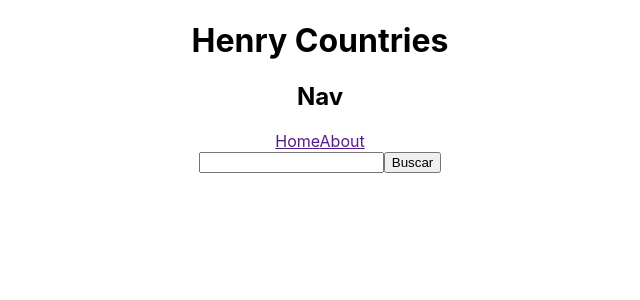
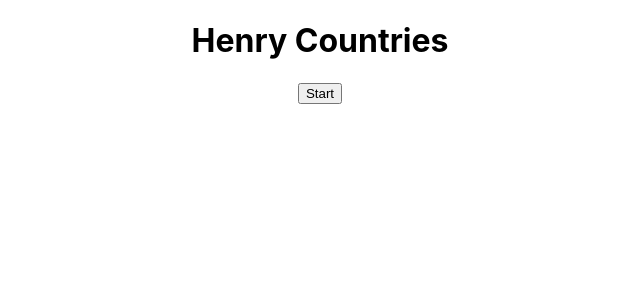
Before and after one commit to ricmonmol/countries_henry, a React (Create React App) app in the folder client/: page / in a window 1280 px wide. Shown: the top 300 px of the page, without its empty margins (320-960 px from the left). Built offline with nearby package versions, Linux system fonts and the light colour scheme.

Commit message:
HomeButton

```diff
--- a/client/package.json
+++ b/client/package.json
@@ -6,10 +6,11 @@
     "@testing-library/jest-dom": "^5.11.10",
     "@testing-library/react": "^11.2.6",
     "@testing-library/user-event": "^13.1.1",
+    "axios": "^1.3.6",
     "react": "^17.0.2",
     "react-dom": "^17.0.2",
     "react-redux": "^7.2.9",
-    "react-router-dom": "^5.3.4",
+    "react-router-dom": "^6.10.0",
     "react-scripts": "4.0.3",
     "redux": "^4.0.5",
     "redux-thunk": "^2.3.0",
--- a/client/src/App.js
+++ b/client/src/App.js
@@ -1,19 +1,21 @@
 import "./App.css";
-import { BrowserRouter, Switch, Route } from "react-router-dom";
+import { BrowserRouter, Routes, useLocation, Route } from "react-router-dom";
 import Nav from "../src/Nav/Nav.jsx";
+import HomeButton from "./HomeButton/HomeButton";
 
 function App() {
+  const location = useLocation();
+
   return (
-    <BrowserRouter>
-      <div className="App">
-        <h1>Henry Countries</h1>
-        <Nav />
-        <Switch>
-          {/*<Route exact path="/countries" />
+    <div className="App">
+      <h1>Henry Countries</h1>
+      {location.pathname !== "/" && <Nav />}
+      <Routes>
+        <Route exact path="/" element={<HomeButton />}></Route>
+        {/*<Route exact path="/countries" />
           <Route exact path="/countries/:id" />*/}
-        </Switch>
-      </div>
-    </BrowserRouter>
+      </Routes>
+    </div>
   );
 }
 
--- /dev/null
+++ b/client/src/HomeButton/HomeButton.jsx
@@ -0,0 +1,16 @@
+import { useNavigate } from 'react-router-dom'
+
+function HomeButton(){
+	const navigate = useNavigate()
+
+	function handleHomeClick() {
+		navigate('/home')
+	}
+	return(
+		<button onClick={handleHomeClick}>
+			Start
+		</button>
+	)
+}
+
+export default HomeButton
--- a/client/src/Redux/reducer.js
+++ b/client/src/Redux/reducer.js
@@ -81,3 +81,5 @@ export function rootReducer(state = initialState, action) {
       return state;
   }
 }
+
+export default rootReducer;
--- a/client/src/index.js
+++ b/client/src/index.js
@@ -1,14 +1,21 @@
-import React from 'react';
-import ReactDOM from 'react-dom';
-import './index.css';
-import App from './App';
-import reportWebVitals from './reportWebVitals';
+import React from "react";
+import ReactDOM from "react-dom";
+import "./index.css";
+import App from "./App";
+import reportWebVitals from "./reportWebVitals";
+import { Provider } from "react-redux";
+import store from "./Redux/store";
+import { BrowserRouter } from "react-router-dom";
 
 ReactDOM.render(
   <React.StrictMode>
-    <App />
+    <Provider store={store}>
+      <BrowserRouter>
+        <App />
+      </BrowserRouter>
+    </Provider>
   </React.StrictMode>,
-  document.getElementById('root')
+  document.getElementById("root")
 );
 
 // If you want to start measuring performance in your app, pass a function
```
